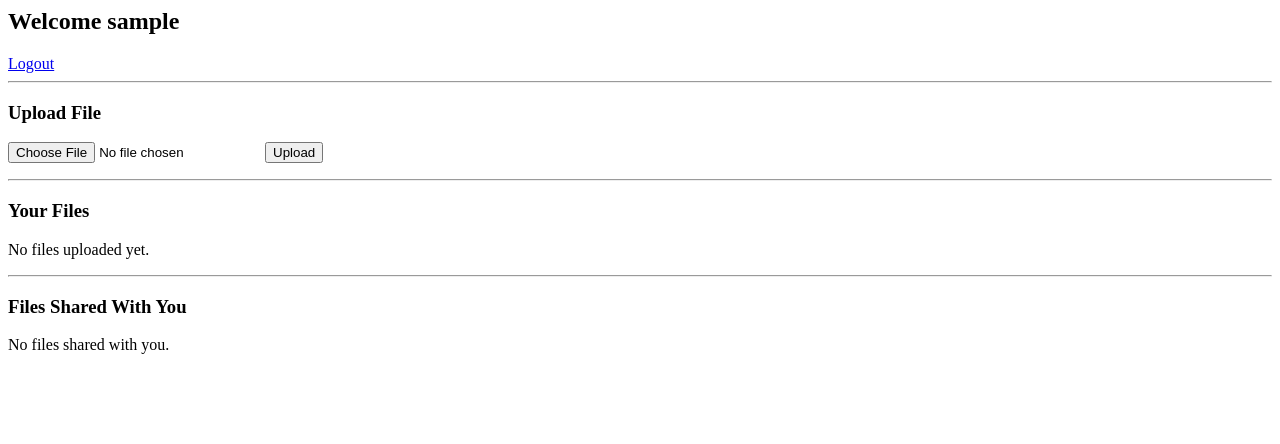
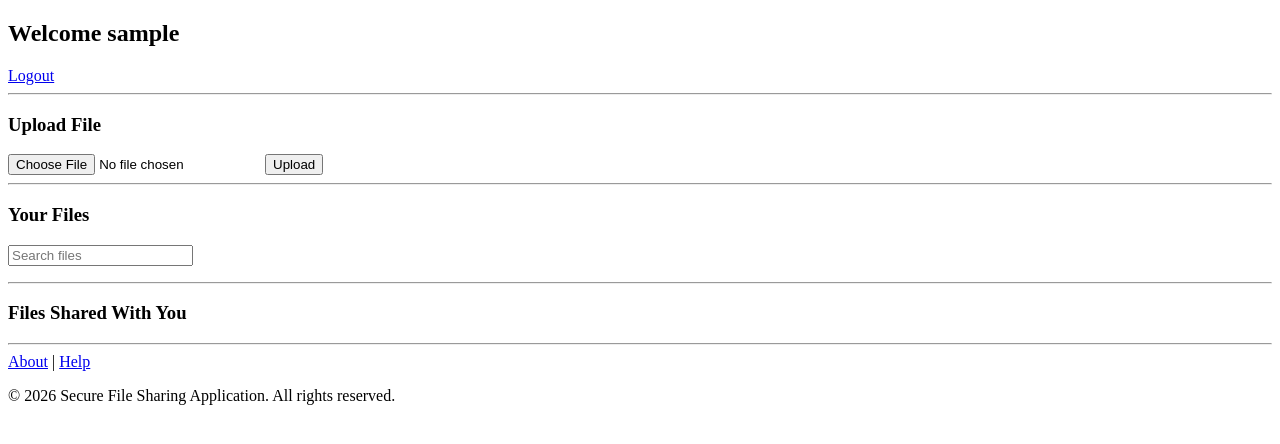
Before and after one commit to karthiksaide/secure-file-sharing, a Flask app: page /dashboard in a window 1280 px wide. Shown: the top 444 px of the page. Run offline with Flask 3, Linux system fonts and the light colour scheme; the visitor is signed in with stand-in values (Sample User, id 1); data that the repository does not hold is empty.

Commit message:
final stable version

```diff
--- a/app.py
+++ b/app.py
@@ -13,21 +13,24 @@ supabase = create_client(SUPABASE_URL, SUPABASE_KEY)
 
 
 # ---------------- REGISTER ----------------
-@app.route("/register", methods=["GET", "POST"])
+@app.route("/register", methods=["GET","POST"])
 def register():
+
     if request.method == "POST":
+
         username = request.form["username"]
         password = request.form["password"]
 
-        existing = supabase.table("users").select("*").eq("username", username).execute()
+        existing = supabase.table("users").select("*").eq("username",username).execute()
+
         if existing.data:
             return "Username already exists"
 
         hashed = generate_password_hash(password)
 
         supabase.table("users").insert({
-            "username": username,
-            "password": hashed
+            "username":username,
+            "password":hashed
         }).execute()
 
         return redirect("/")
@@ -36,16 +39,20 @@ def register():
 
 
 # ---------------- LOGIN ----------------
-@app.route("/", methods=["GET", "POST"])
+@app.route("/", methods=["GET","POST"])
 def login():
+
     if request.method == "POST":
+
         username = request.form["username"]
         password = request.form["password"]
 
-        result = supabase.table("users").select("*").eq("username", username).execute()
+        result = supabase.table("users").select("*").eq("username",username).execute()
 
-        if result.data and check_password_hash(result.data[0]["password"], password):
+        if result.data and check_password_hash(result.data[0]["password"],password):
+
             session["user"] = username
+
             return redirect("/dashboard")
 
         return "Invalid credentials"
@@ -56,35 +63,33 @@ def login():
 # ---------------- DASHBOARD ----------------
 @app.route("/dashboard")
 def dashboard():
+
     if "user" not in session:
         return redirect("/")
 
     user = session["user"]
 
-    # Own files
-    own_files = supabase.table("files") \
-        .select("*") \
-        .eq("username", user) \
-        .execute()
+    own_files = supabase.table("files").select("*").eq("username",user).execute()
 
-    # Files shared with user
-    shared_permissions = supabase.table("file_permissions") \
-        .select("*") \
-        .eq("shared_with", user) \
-        .execute()
+    shared_permissions = supabase.table("file_permissions").select("*").eq("shared_with",user).execute()
 
     shared_files = []
+
     if shared_permissions.data:
-        for permission in shared_permissions.data:
+        for p in shared_permissions.data:
             shared_files.append({
-                "filename": permission["filename"],
-                "owner": permission["owner"],
-                "shared_at": permission.get("created_at")
+                "filename":p["filename"],
+                "owner":p["owner"]
             })
 
-    # All users except current
     users = supabase.table("users").select("username").execute()
-    all_users = [u["username"] for u in users.data if u["username"] != user]
+
+    all_users = []
+
+    if users.data:
+        for u in users.data:
+            if u["username"] != user:
+                all_users.append(u["username"])
 
     return render_template(
         "index.html",
@@ -98,41 +103,27 @@ def dashboard():
 # ---------------- UPLOAD ----------------
 @app.route("/upload", methods=["POST"])
 def upload():
+
     if "user" not in session:
         return redirect("/")
 
     file = request.files["file"]
+
+    if not file:
+        return redirect("/dashboard")
+
     filename = file.filename
     file_bytes = file.read()
-    file_size = len(file_bytes)
 
-    # Prevent duplicate filename + same size
-    existing = supabase.table("files") \
-        .select("*") \
-        .eq("filename", filename) \
-        .eq("username", session["user"]) \
-        .execute()
-
-    if existing.data:
-        for f in existing.data:
-            if f.get("file_size") == file_size:
-                return "Same file already uploaded"
-
-    # Upload to storage (allow overwrite)
     supabase.storage.from_("encrypted-files").upload(
         f"{session['user']}/{filename}",
         file_bytes,
-        {
-            "content-type": "application/octet-stream",
-            "upsert": "true"
-        }
+        {"upsert":"true"}
     )
 
-    # Save metadata
     supabase.table("files").insert({
-        "filename": filename,
-        "file_size": file_size,
-        "username": session["user"]
+        "filename":filename,
+        "username":session["user"]
     }).execute()
 
     return redirect("/dashboard")
@@ -141,16 +132,18 @@ def upload():
 # ---------------- SHARE ----------------
 @app.route("/share/<filename>", methods=["POST"])
 def share(filename):
+
     if "user" not in session:
         return redirect("/")
 
     selected_users = request.form.getlist("users")
 
     for u in selected_users:
+
         supabase.table("file_permissions").insert({
-            "filename": filename,
-            "owner": session["user"],
-            "shared_with": u
+            "filename":filename,
+            "owner":session["user"],
+            "shared_with":u
         }).execute()
 
     return redirect("/dashboard")
@@ -159,38 +152,31 @@ def share(filename):
 # ---------------- DOWNLOAD ----------------
 @app.route("/download/<filename>")
 def download(filename):
+
     if "user" not in session:
         return redirect("/")
 
     user = session["user"]
 
-    # Check if user owns file
-    own = supabase.table("files") \
-        .select("*") \
-        .eq("filename", filename) \
-        .eq("username", user) \
-        .execute()
+    own = supabase.table("files").select("*").eq("filename",filename).eq("username",user).execute()
 
     if own.data:
-        owner_folder = user
+        owner = user
     else:
-        # Check if file shared with user
-        shared = supabase.table("file_permissions") \
-            .select("*") \
-            .eq("filename", filename) \
-            .eq("shared_with", user) \
-            .execute()
+
+        shared = supabase.table("file_permissions").select("*").eq("filename",filename).eq("shared_with",user).execute()
 
         if not shared.data:
-            return "Unauthorized", 403
+            return "Unauthorized"
 
-        owner_folder = shared.data[0]["owner"]
+        owner = shared.data[0]["owner"]
 
-    signed = supabase.storage.from_("encrypted-files") \
-        .create_signed_url(f"{owner_folder}/{filename}", 60)
+    signed = supabase.storage.from_("encrypted-files").create_signed_url(
+        f"{owner}/{filename}",60
+    )
 
     if not signed or "signedURL" not in signed:
-        return "File not found in storage", 404
+        return "File not found"
 
     return redirect(signed["signedURL"])
 
@@ -198,26 +184,17 @@ def download(filename):
 # ---------------- DELETE ----------------
 @app.route("/delete/<filename>", methods=["POST"])
 def delete(filename):
+
     if "user" not in session:
         return redirect("/")
 
     user = session["user"]
 
-    own = supabase.table("files") \
-        .select("*") \
-        .eq("filename", filename) \
-        .eq("username", user) \
-        .execute()
-
-    if not own.data:
-        return "Unauthorized", 403
-
-    # Remove from storage
     supabase.storage.from_("encrypted-files").remove([f"{user}/{filename}"])
 
-    # Remove from database
-    supabase.table("files").delete().eq("filename", filename).eq("username", user).execute()
-    supabase.table("file_permissions").delete().eq("filename", filename).eq("owner", user).execute()
+    supabase.table("files").delete().eq("filename",filename).eq("username",user).execute()
+
+    supabase.table("file_permissions").delete().eq("filename",filename).eq("owner",user).execute()
 
     return redirect("/dashboard")
 
@@ -225,10 +202,29 @@ def delete(filename):
 # ---------------- LOGOUT ----------------
 @app.route("/logout")
 def logout():
+
     session.clear()
+
     return redirect("/")
 
 
+# ---------------- ABOUT ----------------
+@app.route("/about")
+def about():
+
+    return "<h2>Secure File Sharing Application</h2><p>Developed by Saide Karthik</p>"
+
+
+# ---------------- HELP ----------------
+@app.route("/help")
+def help():
+
+    return "<h2>Help</h2><p>Upload files and share them securely with other users.</p>"
+
+
+# ---------------- RUN ----------------
 if __name__ == "__main__":
-    port = int(os.environ.get("PORT", 10000))
-    app.run(host="0.0.0.0", port=port)
+
+    port = int(os.environ.get("PORT",10000))
+
+    app.run(host="0.0.0.0",port=port)
--- a/templates/index.html
+++ b/templates/index.html
@@ -1,11 +1,20 @@
-<h2>Welcome {{ user }}</h2>
+<!DOCTYPE html>
+<html>
+<head>
+<title>Dashboard</title>
+</head>
+<body>
+
+<h2>Welcome {{user}}</h2>
+
 <a href="/logout">Logout</a>
 
 <hr>
 
 <h3>Upload File</h3>
-<form action="/upload" method="post" enctype="multipart/form-data">
-    <input type="file" name="file" required>
+
+<form action="/upload" method="POST" enctype="multipart/form-data">
+<input type="file" name="file">
 <button type="submit">Upload</button>
 </form>
 
@@ -13,63 +22,70 @@
 
 <h3>Your Files</h3>
 
-{% if own_files %}
+<input type="text" id="searchInput" placeholder="Search files">
+
+<ul id="fileList">
+
 {% for file in own_files %}
-        <div style="margin-bottom:20px; padding:10px; border:1px solid #ccc;">
 
-            <b>{{ file.filename }}</b><br><br>
+<li>
 
-            <!-- Download -->
-            <a href="/download/{{ file.filename }}">
-                <button type="button">Download</button>
-            </a>
+{{file.filename}}
 
-            <!-- Delete -->
-            <form action="/delete/{{ file.filename }}" method="post" style="display:inline;">
+<a href="/download/{{file.filename}}">Download</a>
+
+<form action="/delete/{{file.filename}}" method="POST" style="display:inline;">
 <button type="submit">Delete</button>
 </form>
 
-            <br><br>
+<form action="/share/{{file.filename}}" method="POST">
 
-            <!-- Share Section -->
-            <form action="/share/{{ file.filename }}" method="post">
-                <div>
-                    <b>Share with:</b><br>
+<select name="users" multiple>
+
 {% for u in all_users %}
-                        <label style="margin-right:10px;">
-                            <input type="checkbox" name="users" value="{{ u }}">
-                            {{ u }}
-                        </label>
+
+<option value="{{u}}">{{u}}</option>
+
 {% endfor %}
-                </div>
-                <br>
-                <button type="submit">Share Selected</button>
+
+</select>
+
+<button type="submit">Share</button>
+
 </form>
 
-        </div>
+</li>
+
 {% endfor %}
-{% else %}
-    <p>No files uploaded yet.</p>
-{% endif %}
+
+</ul>
 
 <hr>
 
 <h3>Files Shared With You</h3>
 
-{% if shared_files %}
-    {% for file in shared_files %}
-        <div style="margin-bottom:20px; padding:10px; border:1px solid #ccc;">
+<ul>
 
-            <b>{{ file.filename }}</b><br>
-            Shared by: <b>{{ file.owner }}</b><br>
-            Shared at: {{ file.shared_at }}<br><br>
+{% for f in shared_files %}
 
-            <a href="/download/{{ file.filename }}">
-                <button type="button">Download</button>
-            </a>
+<li>
 
-        </div>
+{{f.filename}} from {{f.owner}}
+
+<a href="/download/{{f.filename}}">Download</a>
+
+</li>
+
 {% endfor %}
-{% else %}
-    <p>No files shared with you.</p>
-{% endif %}
+
+</ul>
+
+<hr>
+
+<a href="/about">About</a> |
+<a href="/help">Help</a>
+
+<p>© 2026 Secure File Sharing Application. All rights reserved.</p>
+
+</body>
+</html>
```
Also changed, not shown: templates/login.html (+29 -9 lines), templates/register.html (+24 -11 lines). Lines whose indentation alone changed are shown as unchanged.
